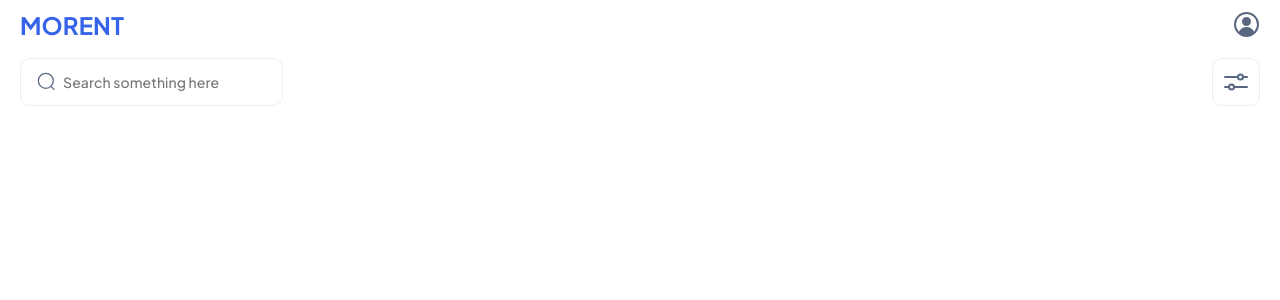
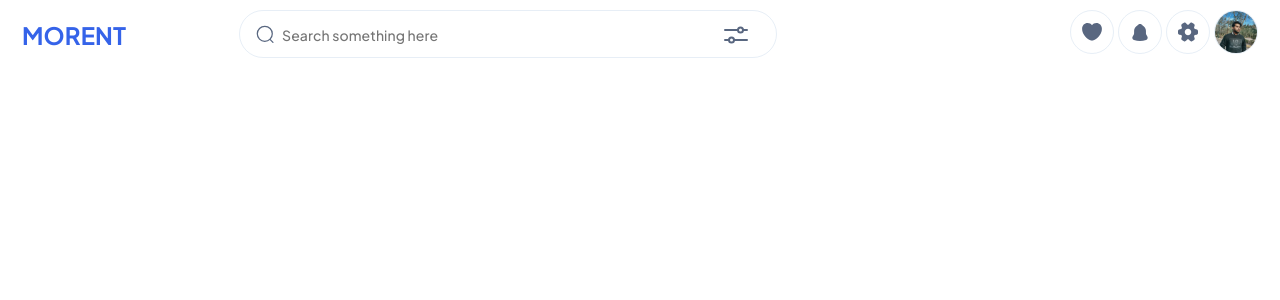
Before and after one commit to dev-hosein-moradi/MORENT, a React (Vite) app: page / in a window 1280 px wide. Shown: the top 300 px of the page. Built offline with nearby package versions, Linux system fonts and the light colour scheme.

Commit message:
completed navbar section and responsive.

```diff
--- a/src/components/navbar/navbar.css
+++ b/src/components/navbar/navbar.css
@@ -1,9 +1,9 @@
 .Navbar {
     width: 100%;
+    height: 350px;
 
     display: flex;
     flex-direction: column;
-    justify-content: space-between;
 
     position: relative;
 
@@ -12,17 +12,21 @@
 
 .nav__brand {
     width: fit-content;
+    height: 48px;
+    display: flex;
+    align-items: center;
+    text-align: center;
 }
 
 .nav__search {
-    margin: 2rem 0 0 0;
+    margin: 3.4rem 0 0 0;
     width: 100%;
 }
 
 .nav__links {
     position: absolute;
     right: 19px;
-    top: 10px;
+    top: 21px;
 }
 
 
@@ -44,6 +48,7 @@
     display: flex;
     flex-direction: row;
     justify-content: space-between;
+    height: 48px;
 }
 
 .search__box {
@@ -53,8 +58,6 @@
     justify-content: space-between;
 
     width: 80%;
-    min-width: 263px;
-    max-width: 263px;
     height: 48px;
     padding: 0 1.5rem;
 
@@ -86,7 +89,7 @@
     border: 1px solid var(--main-bd-color);
     border-radius: 10px;
 
-    width: 15%;
+    width: 48px;
     max-width: 48px;
     min-width: 48px;
 
@@ -97,11 +100,11 @@
     display: flex;
     align-items: center;
     justify-content: center;
+
+    cursor: pointer;
 }
 
 /* links */
-.nav__links {}
-
 .link__user {
     cursor: pointer;
 }
@@ -172,3 +175,98 @@
     transition-delay: .4s;
     background-color: #ffffff;
 }
+
+
+
+
+@media screen and (min-width: 767px) {
+    .Navbar {
+        width: 100%;
+        height: 124px;
+
+        flex-direction: row;
+        align-items: flex-start;
+        justify-content: space-between;
+    }
+
+    .nav__brand {}
+
+    .search__wrapper {
+        border: 1px solid var(--main-bd-color);
+        border-radius: 30px;
+        justify-content: center;
+    }
+
+    .search__box {
+        width: 85%;
+        min-width: 85%;
+        max-width: 85%;
+        height: 48px;
+        padding: 0 1.5rem;
+
+        border: unset;
+    }
+
+    .search__filter-icon {
+        border: unset;
+        width: 15%;
+        min-width: 15%;
+        max-width: 15%;
+    }
+
+    .nav__search {
+        margin: 0;
+        padding: 0 1rem;
+        width: 45%;
+    }
+
+    .nav__links {
+        position: unset;
+        width: 30%;
+    }
+
+    .link__user {
+        display: none;
+    }
+
+    .links {
+        display: flex;
+        flex-direction: row-reverse;
+        align-items: center;
+        justify-content: right;
+
+        width: 100%;
+    }
+
+    .links span {
+        position: unset;
+        margin: 0 .2rem;
+    }
+
+    .links span.disable {
+        transform: none;
+        z-index: 1;
+        opacity: 1;
+
+    }
+
+    .links span.acitve {
+        opacity: 1;
+        z-index: 4;
+    }
+
+}
+
+@media screen and (min-width: 1365px) {
+    .nav__search {
+        width: 492px;
+    }
+
+    .nav__links {
+        width: 40%;
+    }
+
+    .links span {
+        margin: 0 1rem;
+    }
+}
```
